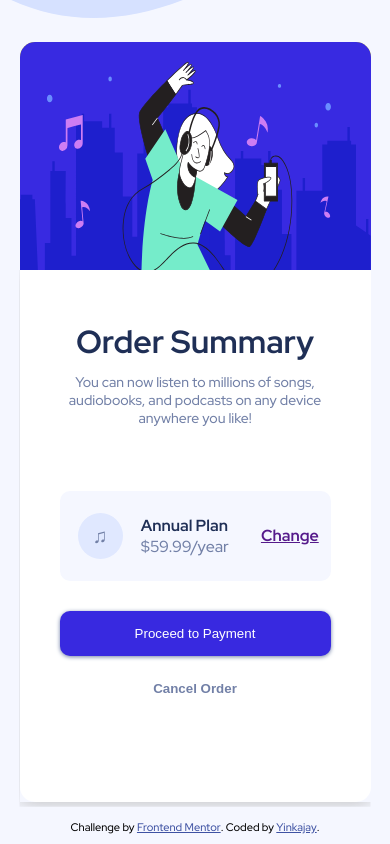
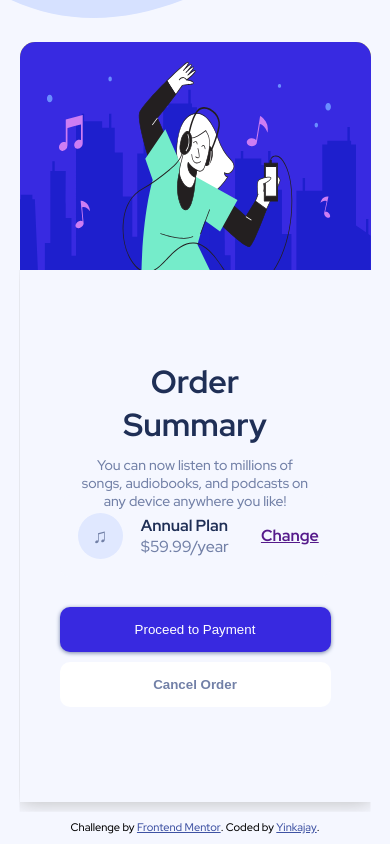
Before and after one commit to Yinkajay/Order, a plain HTML site: page index.html in a window 390 px wide. Drawn offline with Linux system fonts and the light colour scheme.

Commit message:
Edited mobile styles

```diff
--- a/styles.css
+++ b/styles.css
@@ -45,8 +45,7 @@ img.bg {
 
 .order-box {
   max-width: 400px;
-  height: 80vh;
-  background-color: white;
+  height: 75vh;
   border-radius: 15px;
 }
 
@@ -70,16 +69,13 @@ img.bg {
   height: 70%;
   text-align: center;
   padding: 40px;
-  /* background-color: chocolate; */
   box-shadow: 0px 0px 20px  rgb(185, 185, 185);
-  clip-path: inset(0px 0px -5px 0px);
+  clip-path: inset(0px 0px -10px 0px);
 }
 
 /* Order Summary Test Styles */
 .summary{
-  /* background-color: aqua; */
   height: 40%;
-  /* padding: 10px ; */
 }
 h1 {
   font-size: 23 px;
@@ -101,7 +97,7 @@ h1 {
   justify-content: center;
   align-items: center;
   border-radius: 10px;
-  /* background-color: yellow; */
+
 }
 
 .music-icon {
@@ -145,7 +141,6 @@ h1 {
 /* Button Styles */
 .checkout-buttons{
   padding-top: 20px;
-  /* background-color: brown; */
   height: 40%;
   }
 
@@ -177,7 +172,7 @@ button.cancel {
   font-weight: 700;
 }
 button.cancel:hover {
-  color: hsl(224, 30%, 45%)
+  color: var(--dark-blue)
 }
 
 
@@ -206,4 +201,13 @@ footer {
     width: 90vw;
     height: 90vh;
   }
+
+  .bottom{
+    padding: 60px 40px;
+  }
+
+  .summary{
+    height: 40%;
+    padding: 20px ;
+  }
 }
```
